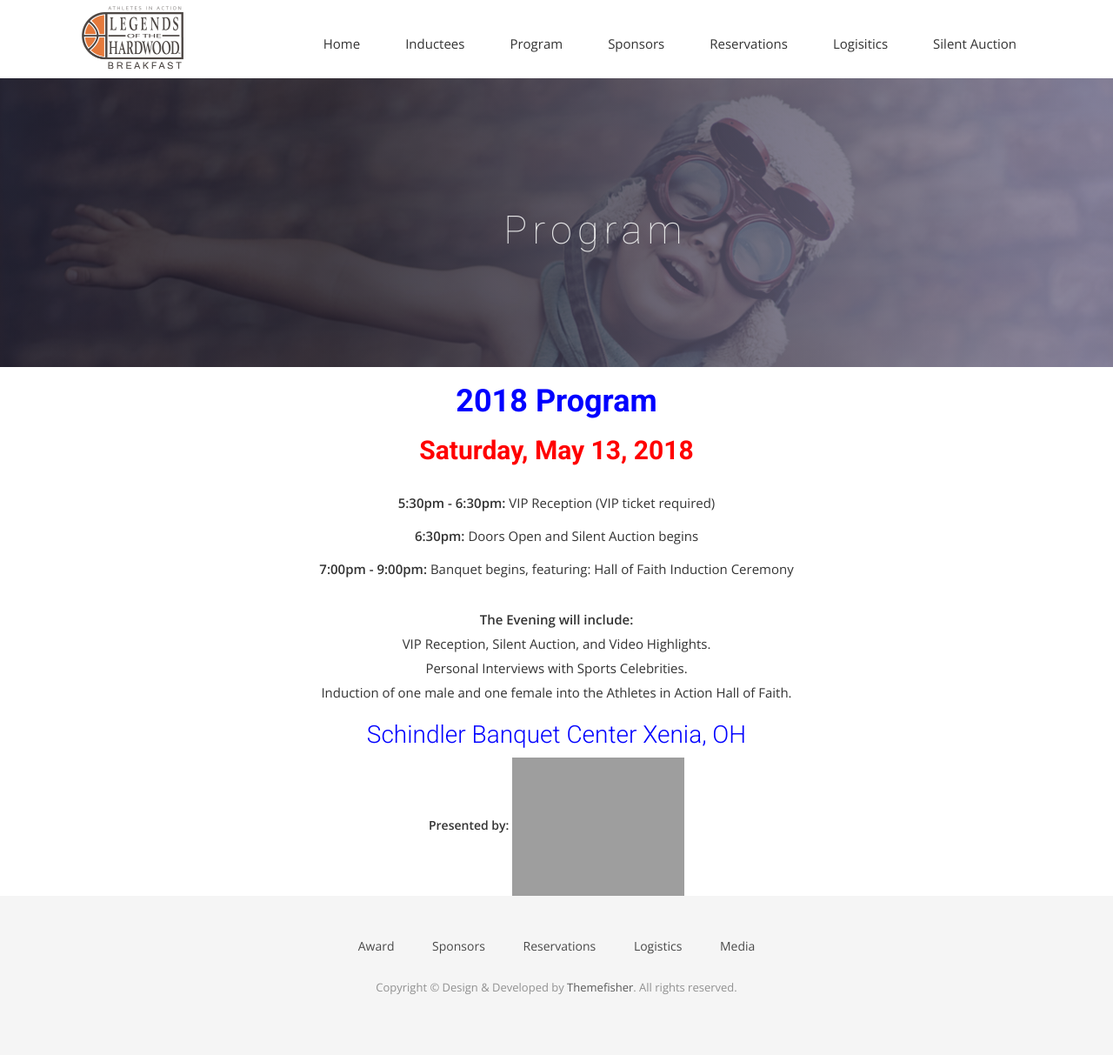
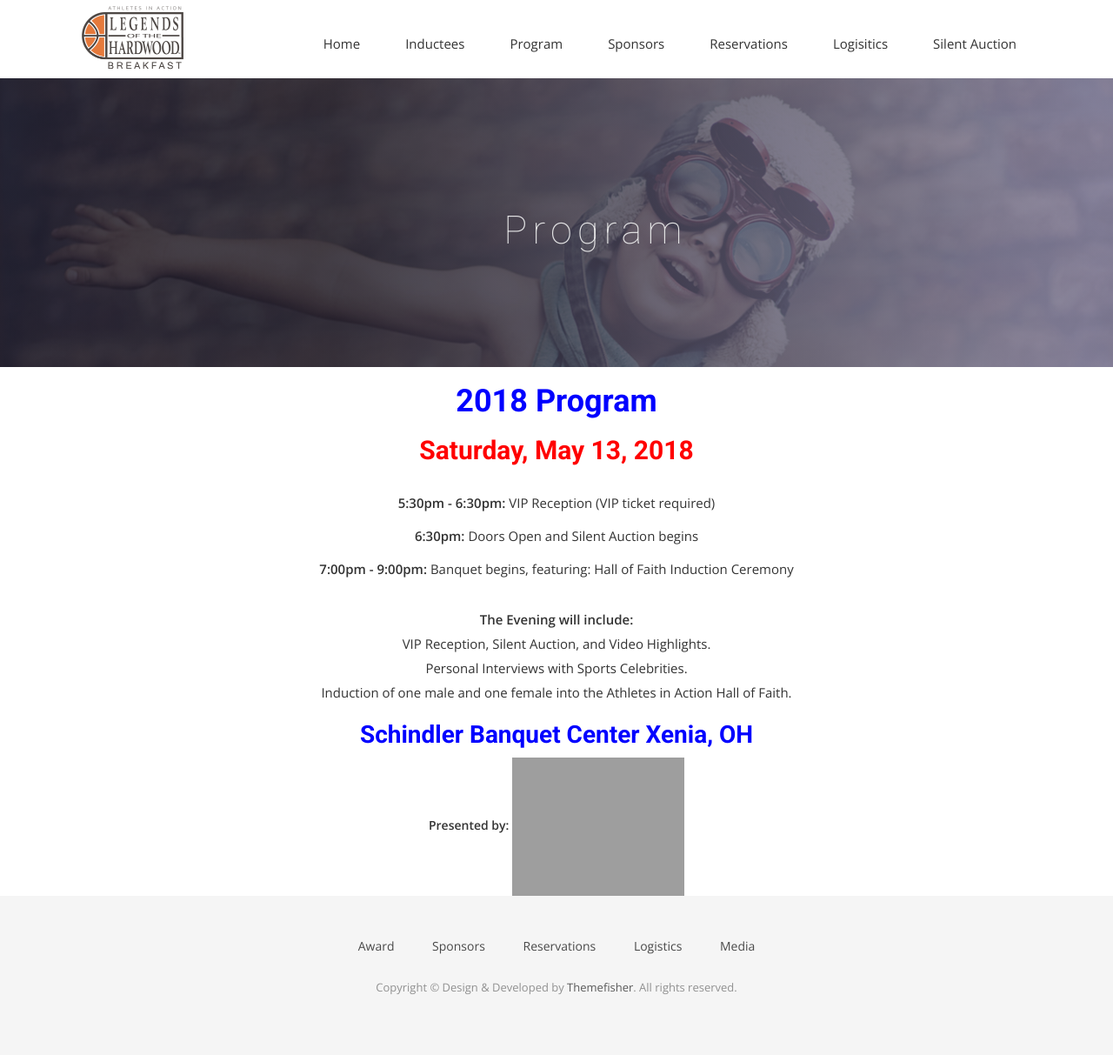
Before and after one commit to CruGlobal/NightofChampions, a Jekyll site: the page built from program.markdown, in a window 1280 px wide. Shown: the whole page at 87% size. Built offline with Jekyll 4.4.1, drawn with Linux system fonts in a browser that asks for light colours; nearby versions of some CDN libraries; some web fonts are replaced; our own code applies the rules of GitHub Pages for plain Markdown files; grey boxes are pictures that could not be loaded.

Commit message:
Updated Program

```diff
--- a/program.markdown
+++ b/program.markdown
@@ -31,8 +31,8 @@ Hall of Faith Induction Ceremony</p>
 VIP Reception, Silent Auction, and Video Highlights.
 <br>Personal Interviews with Sports Celebrities.
 <br>Induction of one male and one female into the Athletes in Action Hall of Faith.</p>
-<h3>
-<font color="Blue"> Schindler Banquet Center Xenia, OH</font>
+<h3><b>
+<font color="Blue"> Schindler Banquet Center Xenia, OH</font></b>
 </h3>
 <b>Presented by:</b>
 <img src="http://goaia.org/Media/Default/Events/NOC/sponsors/rl_carriers.png" height="159" width="198">
```
